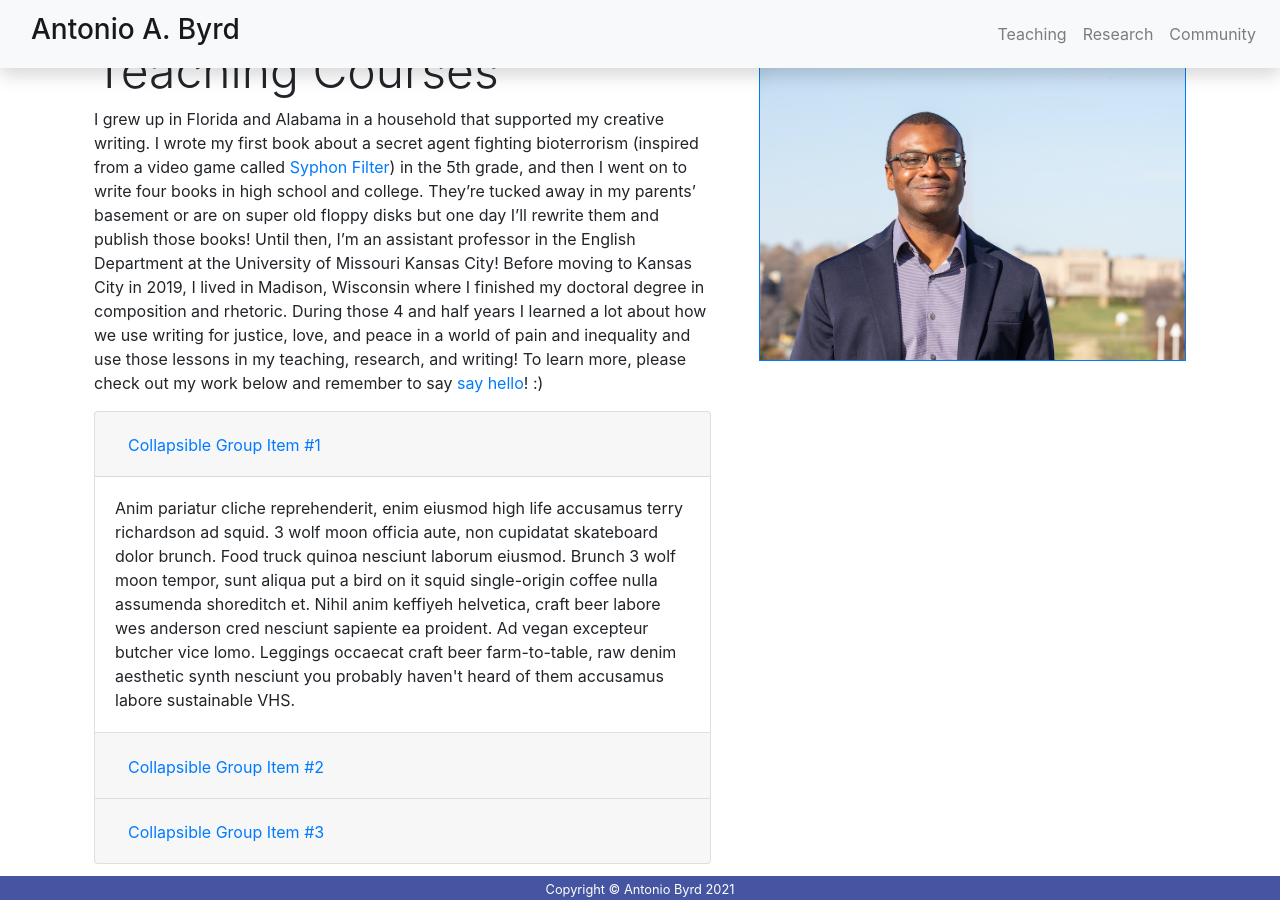
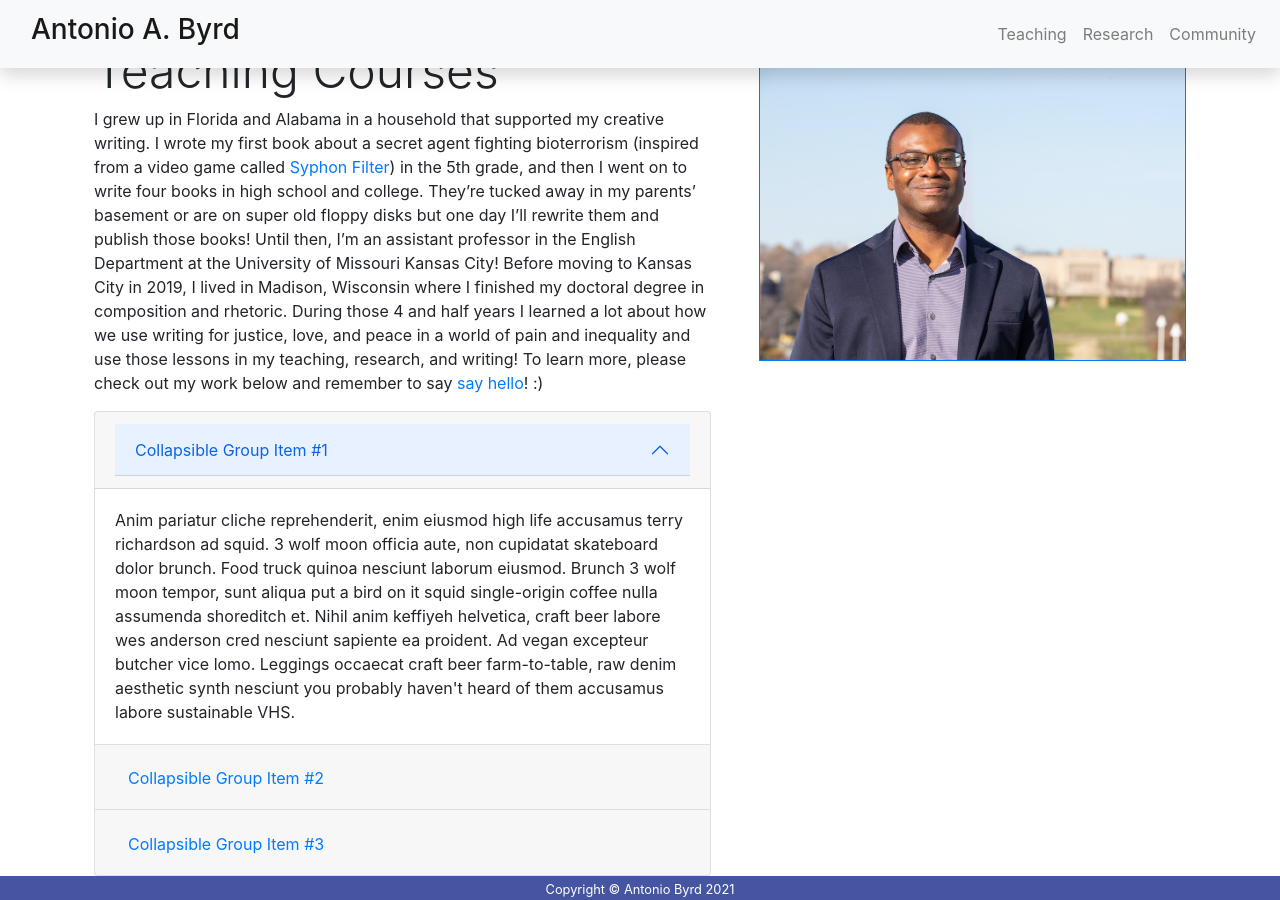
Before and after one commit to abyrd15/abyrd15.github.io, a Jekyll site: the page built from index.markdown, in a window 1280 px wide and 900 px high, scrolled down 1593 px. Built offline with Jekyll 4.4.1, drawn with Linux system fonts in a browser that asks for light colours; nearby versions of some CDN libraries.

Commit message:
added accordion button to new code

```diff
--- a/_includes/home/section_teaching.html
+++ b/_includes/home/section_teaching.html
@@ -9,7 +9,7 @@
                         <div class="card">
                           <div class="card-header" id="headingOne">
                             <h2 class="mb-0">
-                              <button class="btn btn-link" type="button" data-toggle="collapse" data-target="#collapseOne" aria-expanded="true" aria-controls="collapseOne">
+                              <button class="accordion-button" type="button" data-toggle="collapse" data-target="#collapseOne" aria-expanded="true" aria-controls="collapseOne">
                                 Collapsible Group Item #1
                               </button>
                             </h2>
```
